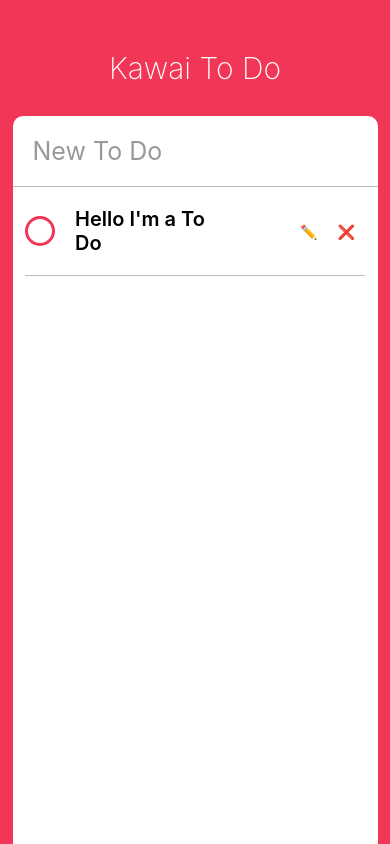
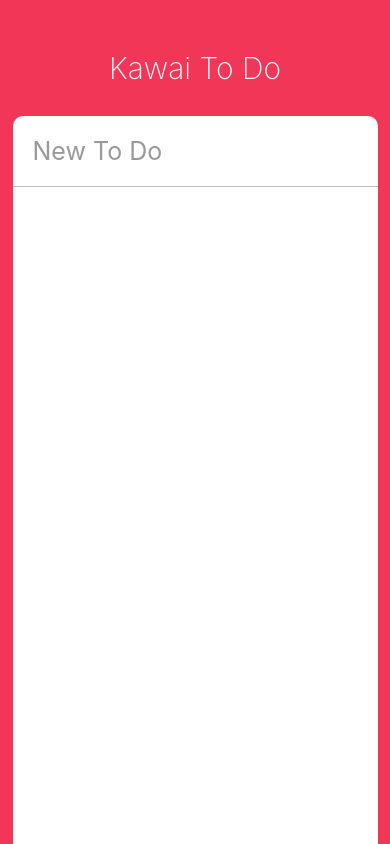
Before and after one commit to app-factory/kawai-todo, a React Native app: screen / in a window 390 px wide. Built offline with nearby package versions, Linux system fonts and the light colour scheme.

Commit message:
saving to dos, delete

```diff
--- a/App.js
+++ b/App.js
@@ -9,7 +9,8 @@
 export default class App extends React.Component {
   state = {
     newToDo: "",
-    loadedToDos: false
+    loadedToDos: false,
+    toDos: {}
   }
 
   componentDidMount = () => {
@@ -17,7 +18,9 @@
   }
 
   render() {
-    const { newToDo, loadedToDos } = this.state
+    const { newToDo, loadedToDos, toDos } = this.state
+    console.log(toDos)
+
     if (!loadedToDos) {
       <AppLoading></AppLoading>
     }
@@ -28,7 +31,7 @@
         <View style={styles.card}>
           <TextInput style={styles.input} placeholder={"New To Do"} value={newToDo} onChangeText={this._controlNewToDo} placeholderTextColor={"#999"} returnKeyType={"done"} autoCorrect={false} onSubmitEditing={this._addToDo}/>
           <ScrollView contentContainerStyle={styles.toDos}>
-            <ToDo text={"Hello I'm a To Do"} />
+            {Object.values(toDos).map(toDo => (<ToDo key={toDo.id} {...toDo} deleteToDo={ this._deleteToDo } />))}
           </ScrollView>
         </View>
       </View>
@@ -47,11 +50,7 @@
   _addToDo = () => {
     const { newToDo } = this.state;
     if( newToDo !== "" ) {
-      // this.setState({
-      //   newToDo: ""
-      // });
-
-      this.setState( preState => {
+      this.setState( prevState => {
         const ID = uuidv1();
         const newToDoObject = {
           [ID] : {
@@ -63,17 +62,28 @@
         };
 
         const newState = {
-          ...preState,
+          ...prevState,
           newToDo: "",
           toDos: {
-            ...preState.newToDo,
+            ...prevState.toDos,
             ...newToDoObject
           }
         };
-
         return { ...newState };
       })
     }
+  }
+  _deleteToDo = (id) => {
+    this.setState(prevState => {
+      const toDos = prevState.toDos;
+      delete toDos[id];
+      const newState = {
+        ...prevState,
+        ...toDos
+      };
+
+      return { ...newState };
+    })
   }
 }
 
--- a/ToDo.js
+++ b/ToDo.js
@@ -1,18 +1,25 @@
 import React from 'react';
 import { View, Text, TouchableOpacity, StyleSheet, Dimensions, TextInput } from 'react-native';
+import PropTypes from 'prop-types';
 
 const { height, width } = Dimensions.get("window")
 
 export default class ToDo extends React.Component {
-    state = {
-        isEditing: false,
-        isCompleted: false,
-        toDoValue: ""
+    constructor(props) {
+        super(props);
+        this.state = { isEditing: false, toDoValue: props.text };
+    }
 
-    };
+    static propTypes = {
+        text: PropTypes.string.isRequired,
+        isCompleted: PropTypes.bool.isRequired,
+        deleteToDo: PropTypes.func.isRequired,
+        id: PropTypes.string.isRequired
+    }
+
     render() {
         const { isCompleted, isEditing, toDoValue } = this.state;
-        const { text } = this.props;
+        const { text, id, deleteToDo } = this.props;
         return (
             <View style={styles.container}>
                 <View style={styles.column}>
@@ -54,7 +61,7 @@
                                     <Text style={styles.actionText}>✏️</Text>
                                 </View>
                             </TouchableOpacity>
-                            <TouchableOpacity>
+                            <TouchableOpacity onPressOut={() => deleteToDo(id)}>
                                 <View style={styles.actionContainer}>
                                     <Text style={styles.actionText}>❌</Text>
                                 </View>
@@ -66,17 +73,14 @@
     }
 
     _toggleComplete = () => {
-        this.setState(preState => {
+        this.setState(prevState => {
             return {
-                isCompleted: !preState.isCompleted
+                isCompleted: !prevState.isCompleted
             }
         });
     };
     _startEditing = () => {
-        const { text } = this.props;
-        this.setState({
-            isEditing: true, toDoValue: text
-        });
+        this.setState({ isEditing: true });
     };
     _finishEditing = () => {
         this.setState({
@@ -127,8 +131,7 @@
     column: {
         flexDirection: "row",
         alignItems: "center",
-        width: width / 2,
-        justifyContent: "space-between"
+        width: width / 2
     },
     actions: {
         flexDirection: "row"
--- a/package.json
+++ b/package.json
@@ -10,6 +10,7 @@
   },
   "dependencies": {
     "expo": "^29.0.0",
+    "prop-types": "^15.6.2",
     "react": "16.3.1",
     "react-native": "https://github.com/expo/react-native/archive/sdk-29.0.0.tar.gz",
     "uuid": "^3.3.2"
```
